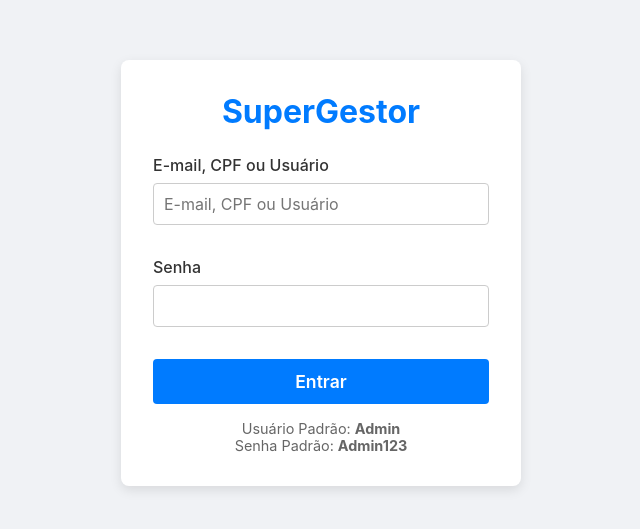
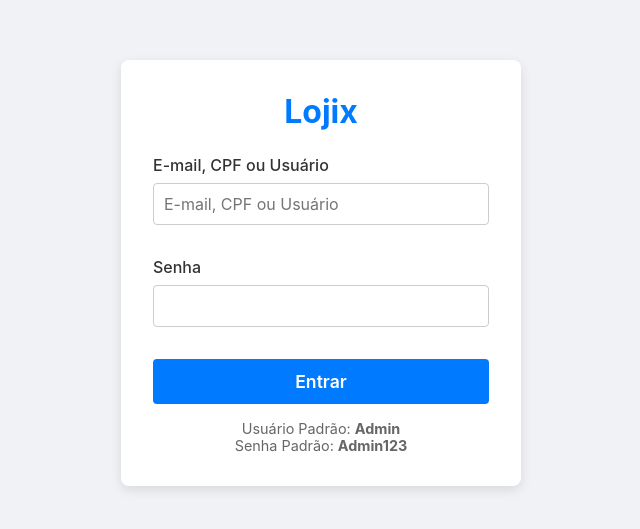
Before and after one commit to queirogaraffael/lojix, a React (Create React App) app in the folder frontend/: page /login in a window 1280 px wide. Shown: the part 127-656 px from the top of the page, without its empty margins (319-959 px from the left). Built offline with nearby package versions, Linux system fonts and the light colour scheme.

Commit message:
chore(ui): atualiza identidade visual e rebranding (SuperGestor para Lojix)

```diff
--- a/frontend/src/components/Layout/Layout.js
+++ b/frontend/src/components/Layout/Layout.js
@@ -16,7 +16,7 @@ export const Layout = ({ children }) => {
     <div className="layout-container">
       <nav className="navbar">
         <div className="navbar-brand" onClick={() => navigate('/')}>
-          SuperGestor
+          Lojix
         </div>
         <div className="navbar-links">
           <NavLink to="/">Dashboard</NavLink>
--- a/frontend/src/pages/Login/Login.js
+++ b/frontend/src/pages/Login/Login.js
@@ -26,7 +26,7 @@ export const Login = () => {
   return (
     <div className="login-container">
       <form className="login-form" onSubmit={handleSubmit}>
-        <h1>SuperGestor</h1>
+        <h1>Lojix</h1>
 
         {error && (
           <div
```
